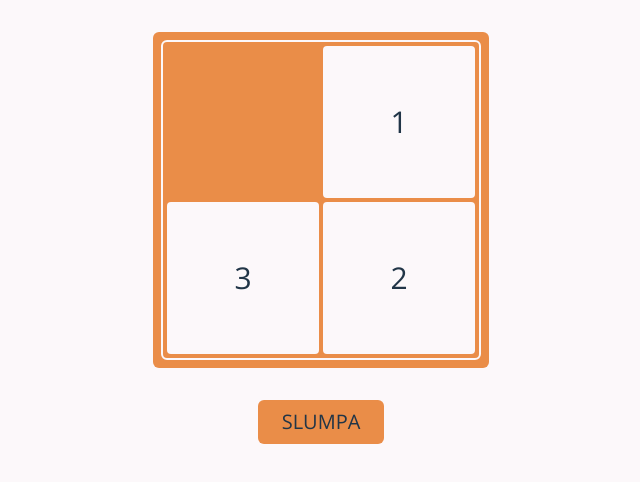
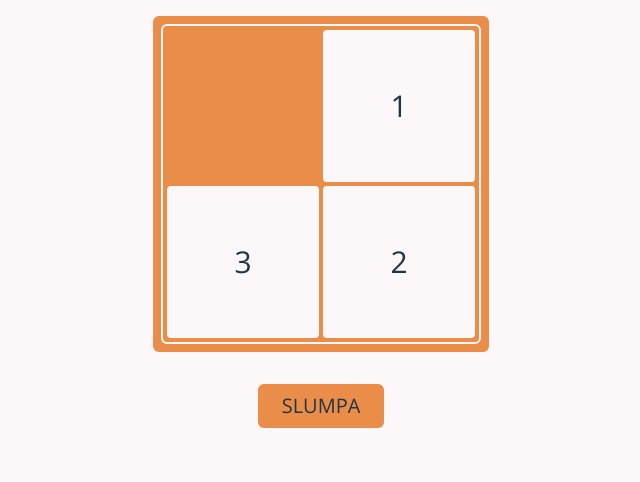
Before and after one commit to sirisayshello/15-puzzle, a React (Vite) app: page / in a window 1280 px wide. Shown: the top 482 px of the page, without its empty margins (319-959 px from the left). Built offline with nearby package versions, Linux system fonts and the light colour scheme.

Commit message:
remove extra .css file

```diff
--- a/src/App.css
+++ /dev/null
@@ -1,6 +0,0 @@
-#root {
-  max-width: 1280px;
-  margin: 0 auto;
-  padding: 2rem;
-  text-align: center;
-}
--- a/src/App.jsx
+++ b/src/App.jsx
@@ -1,11 +1,11 @@
-import "./App.css";
+import "./index.css";
 import { Board } from "./components/Board/Board";
 
 function App() {
   return (
-    <>
+    <main className="p-4">
       <Board />
-    </>
+    </main>
   );
 }
 
```
